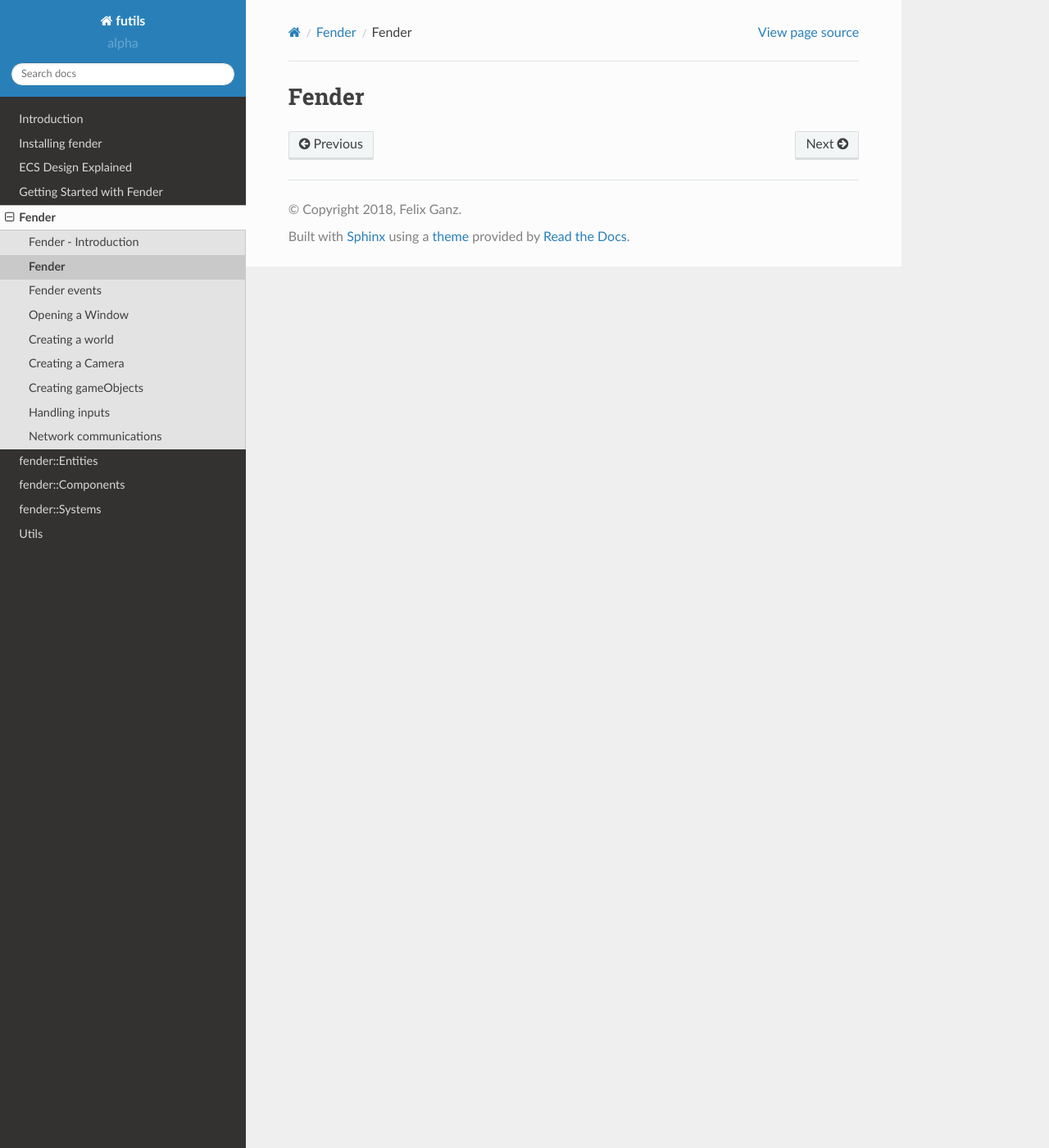
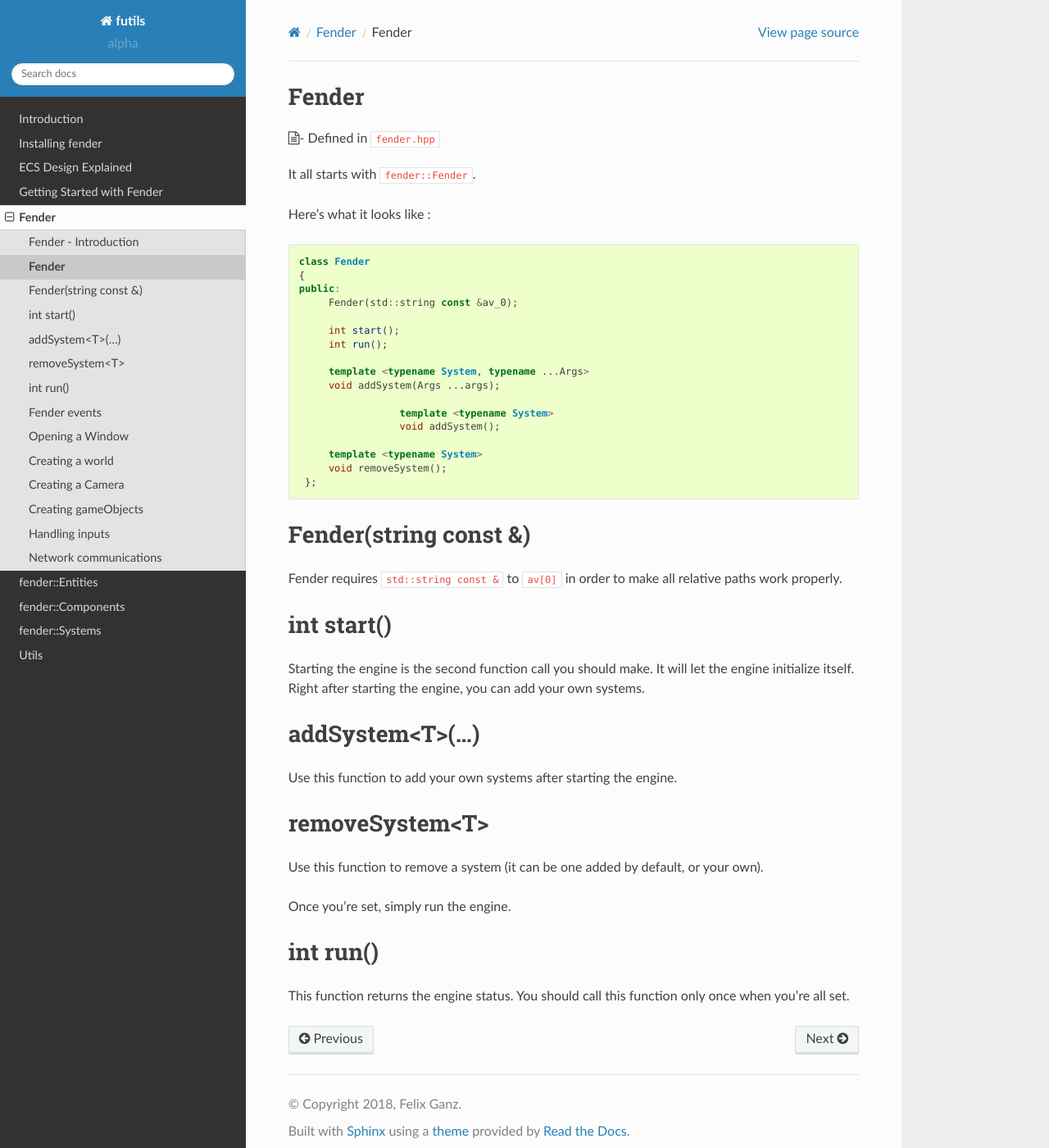
Before and after one commit to ganzf/futils, a Sphinx documentation site: the page built from docs/fender/Fender.rst, in a window 1280 px wide and 1400 px high. Shown: the whole window at 82% size. Built offline with Sphinx 7.4.7 and the Read the Docs theme 2.0.0, drawn with Linux system fonts in a browser that asks for light colours.

Commit message:
fender.hpp ok

```diff
--- a/docs/fender/Fender.rst
+++ b/docs/fender/Fender.rst
@@ -1,2 +1,58 @@
 Fender
 ======
+
+.. rst-class:: fa fa-file-text-o
+
+    \- Defined in ``fender.hpp``
+
+It all starts with ``fender::Fender``.
+
+Here's what it looks like :
+
+.. code-block:: cpp
+
+   class Fender
+   {
+   public:
+        Fender(std::string const &av_0);
+
+        int start();
+        int run();
+
+        template <typename System, typename ...Args>
+        void addSystem(Args ...args);
+
+		    template <typename System>
+		    void addSystem();
+
+        template <typename System>
+        void removeSystem();
+    };
+
+Fender(string const &)
+======================
+
+Fender requires ``std::string const &`` to ``av[0]`` in order to make all relative paths work properly.
+
+int start()
+===========
+
+Starting the engine is the second function call you should make. It will let the engine initialize itself.
+Right after starting the engine, you can add your own systems.
+
+addSystem<T>(...)
+=================
+
+Use this function to add your own systems after starting the engine.
+
+removeSystem<T>
+===============
+
+Use this function to remove a system (it can be one added by default, or your own).
+
+Once you're set, simply run the engine.
+
+int run()
+=========
+
+This function returns the engine status. You should call this function only once when you're all set.
```
Also changed, not shown: docs/fender/index.rst (+28 -0 lines), 1 other file.
